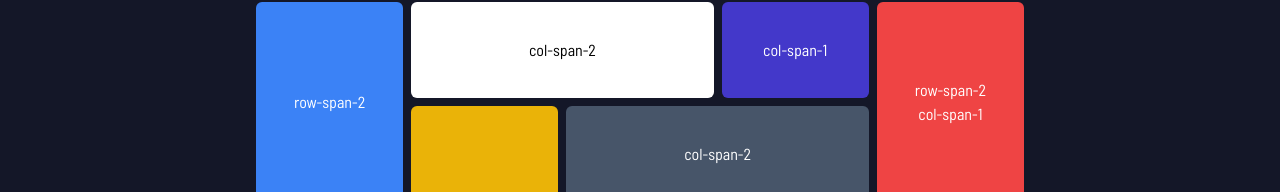
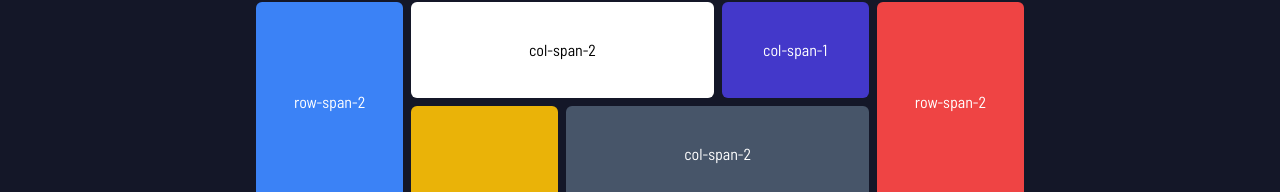
Before and after one commit to jmoseka/tailwind-component, a React (Create React App) app: page / in a window 1280 px wide. Shown: the part 158-350 px from the top of the page. Built offline with nearby package versions, Linux system fonts and the light colour scheme.

Commit message:
edit grid description text

```diff
--- a/src/App.js
+++ b/src/App.js
@@ -40,7 +40,6 @@ function App() {
 
             <div class="grid-box bg-red-500 row-span-2 col-span-1  md:col-span-1 md:row-span-2">
               <div class="hidden md:block">row-span-2</div>
-              <div class="hidden md:block">col-span-1</div>
             </div>
 
 
```
